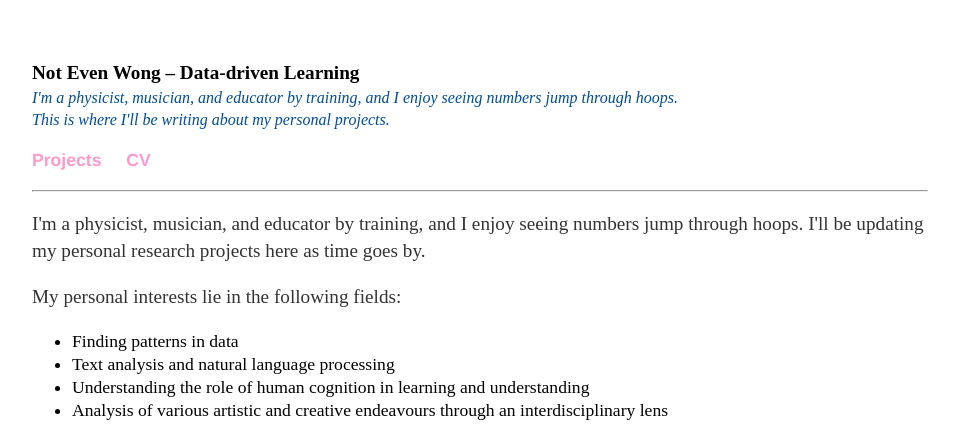
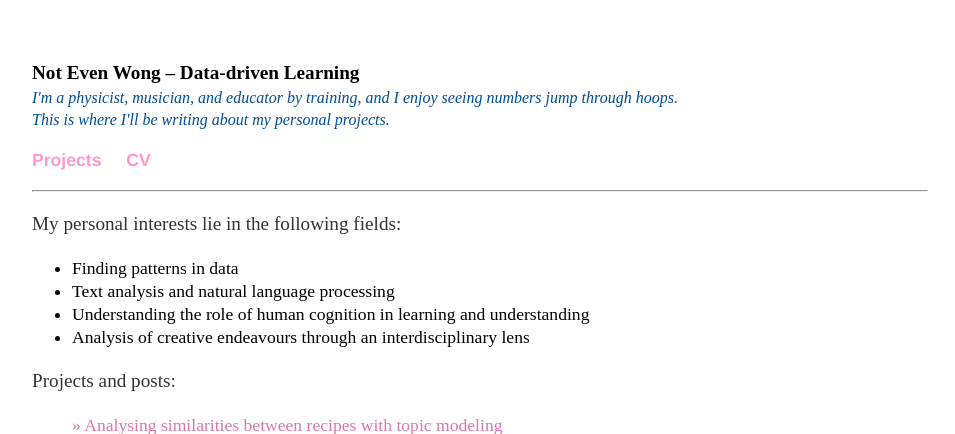
Before and after one commit to not-even-wong/not-even-wong.github.io, a Jekyll site: the page built from index.html, in a window 1280 px wide, cut to the strip 0-434 px from the top of the page. Shown: the whole strip, without its empty margins (160-1115 px from the left). Built offline with Jekyll 4.4.1, drawn with Linux system fonts in a browser that asks for light colours.

Commit message:
Update index.html

```diff
--- a/index.html
+++ b/index.html
@@ -3,13 +3,12 @@ title: Not Even Wong - an amateur data analysis repository
 layout: default
 ---
 <div>
-	<p>I'm a physicist, musician, and educator by training, and I enjoy seeing numbers jump through hoops. I'll be updating my personal research projects here as time goes by.</p>
         <p>My personal interests lie in the following fields:</p>
         <ul>
         <li>Finding patterns in data</li>
         <li>Text analysis and natural language processing</li>
         <li>Understanding the role of human cognition in learning and understanding</li>
-        <li>Analysis of various artistic and creative endeavours through an interdisciplinary lens</li>
+        <li>Analysis of creative endeavours through an interdisciplinary lens</li>
         </ul>
 	<p></p>
 	<p>Projects and posts:</p>
```
